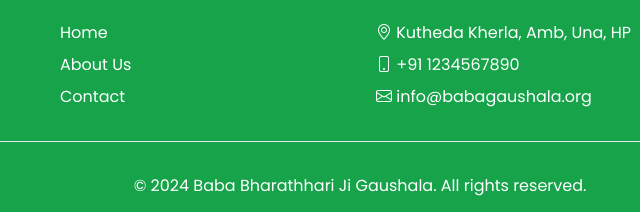
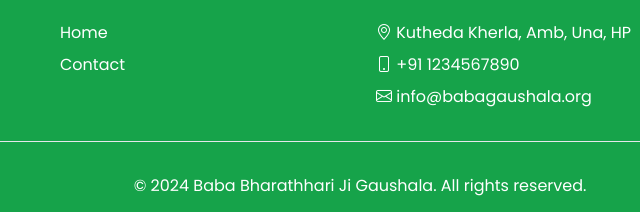
Before and after one commit to faiziya123/GauShala-e-commerce, a plain HTML site: page index.html in a window 1280 px wide. Shown: the part 2810-3022 px from the top of the page, 280-920 px from the left. Drawn offline with nearby package versions, Linux system fonts and the light colour scheme.

Commit message:
Update index.html

```diff
--- a/index.html
+++ b/index.html
@@ -733,7 +733,7 @@ p-6 {
           <h3 class="text-xl font-bold mb-4">Quick Links</h3>
           <ul class="space-y-2">
             <li><a href="index.html" class="hover:text-gray-200">Home</a></li>
-            <li><a href="about.html" class="hover:text-gray-200">About Us</a></li>
+
 
             <li><a href="contact.html" class="hover:text-gray-200">Contact</a></li>
           </ul>
```
